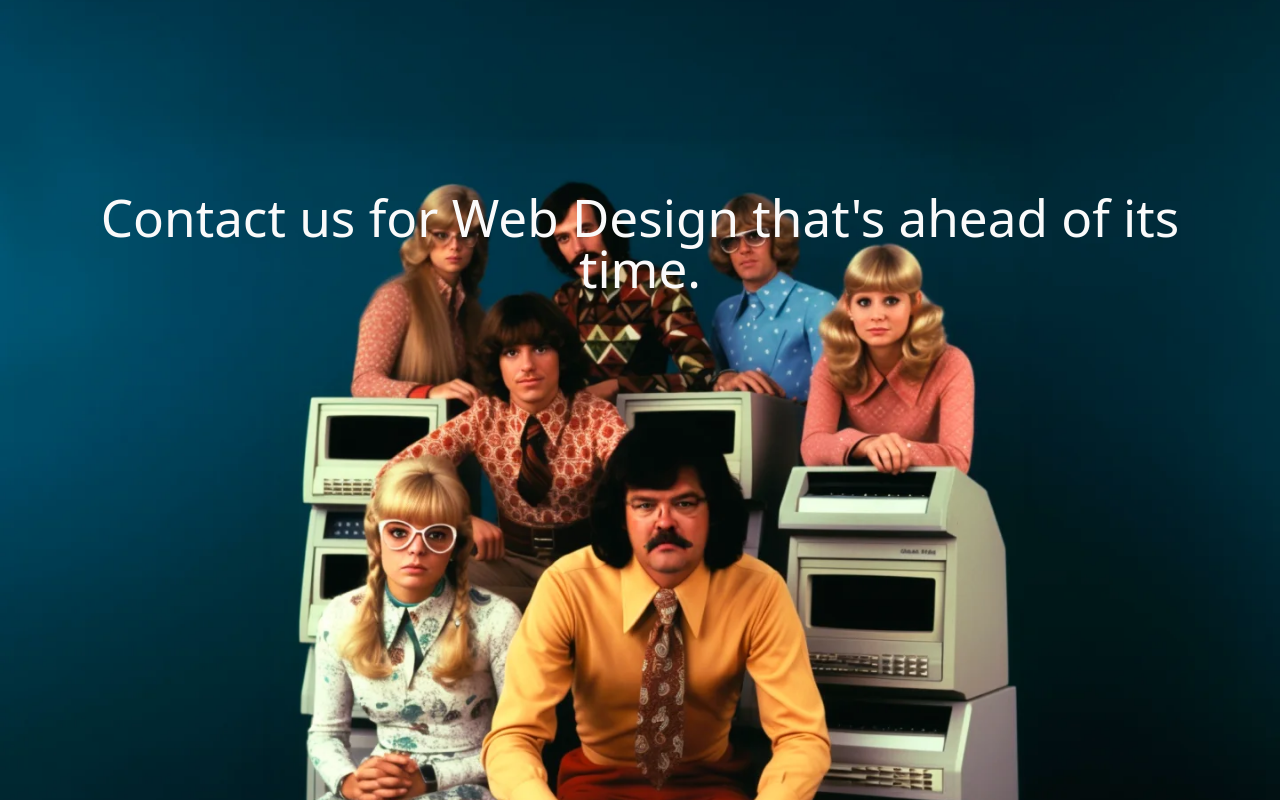
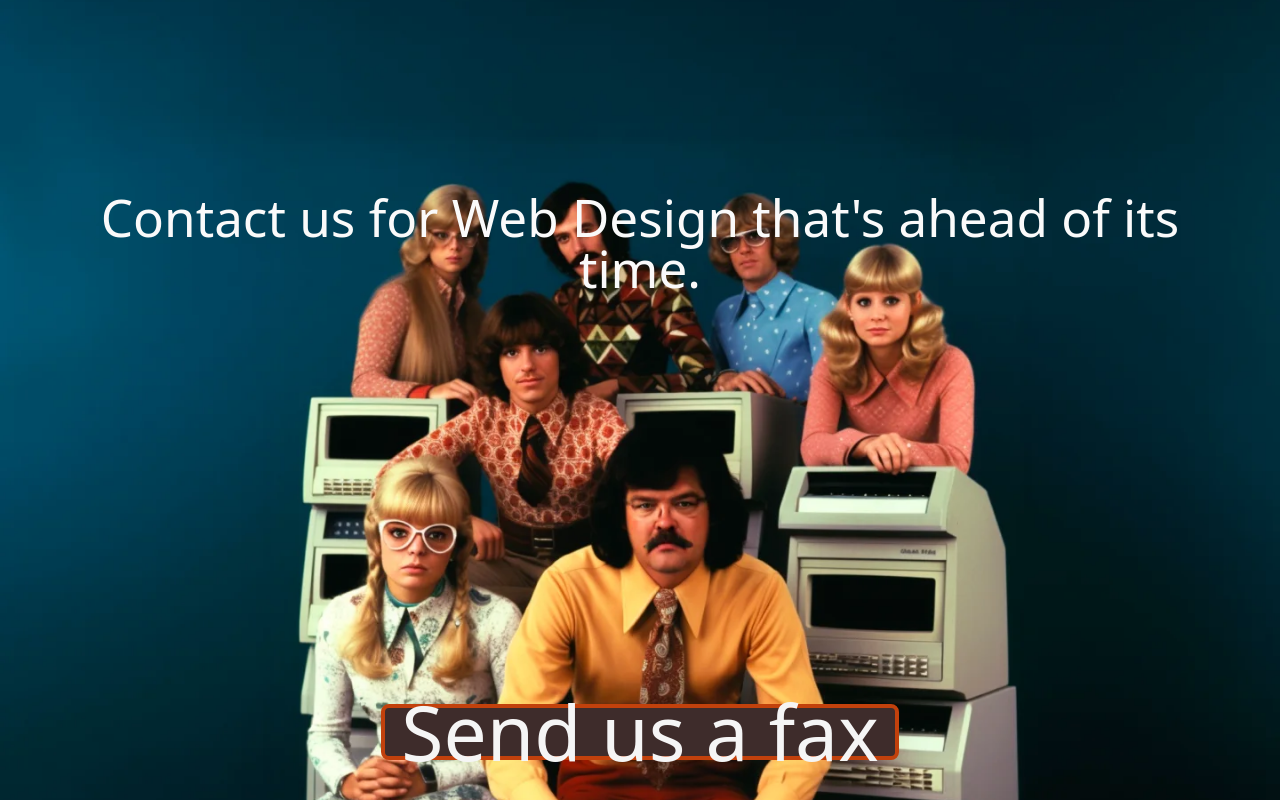
Before and after one commit to jjcxdev/handmadecode, a Next.js app: page / in a window 1280 px wide. Shown: the part 3200-4000 px from the top of the page. Built offline with nearby package versions, Linux system fonts and the light colour scheme.

Commit message:
added button to cta

```diff
--- a/src/pages/cta.tsx
+++ b/src/pages/cta.tsx
@@ -1,4 +1,5 @@
 import React from "react";
+import { Button } from "@/components/button";
 
 export default function CTA() {
   return (
@@ -26,5 +27,8 @@ const Content = () => (
     <div className="flex h-fit w-full max-w-[100rem] flex-wrap text-center font-aurora text-[9vw] leading-none text-neutral-50 md:text-[4vw]">
       Contact us for Web Design that&apos;s ahead of its time.
     </div>
+    <div className="flex h-full w-full items-end justify-center pb-10">
+      <Button title="Send us a fax" />
+    </div>
   </div>
 );
```
